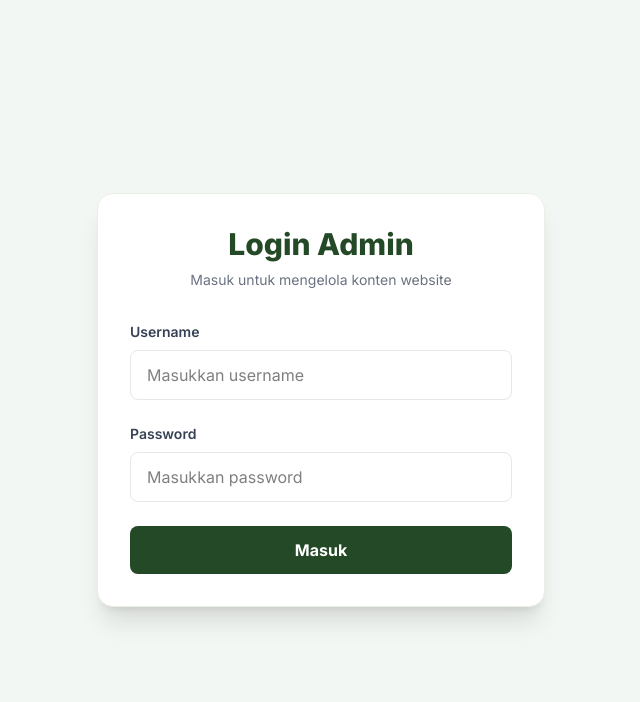
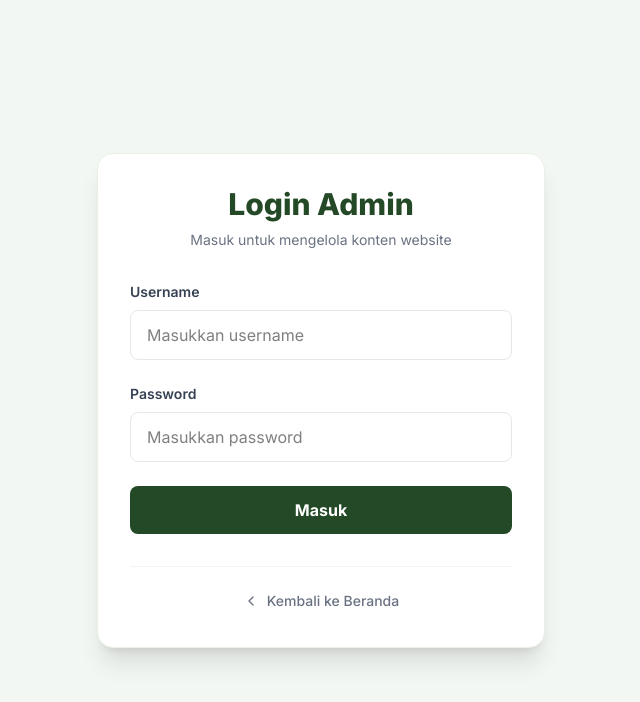
Before and after one commit to syafiqeil/bagasmitratimur, a Next.js app: page /login in a window 1280 px wide. Shown: the top 702 px of the page, without its empty margins (319-959 px from the left). Built offline with nearby package versions, Linux system fonts and the light colour scheme; no server answers.

Commit message:
feat: add back to home button in login card

```diff
--- a/app/login/page.tsx
+++ b/app/login/page.tsx
@@ -67,6 +67,14 @@ export default function LoginPage() {
           </button>
         </form>
 
+        <div className="mt-8 text-center border-t border-gray-100 pt-6">
+          <Link href="/" className="inline-flex items-center gap-2 text-sm text-gray-500 hover:text-[#244926] transition-colors font-medium">
+            <svg xmlns="http://www.w3.org/2000/svg" width="16" height="16" viewBox="0 0 24 24" fill="none" stroke="currentColor" strokeWidth="2" strokeLinecap="round" strokeLinejoin="round">
+              <path d="m15 18-6-6 6-6"/>
+            </svg>
+            Kembali ke Beranda
+          </Link>
+        </div>
       </div>
     </div>
   );
```
